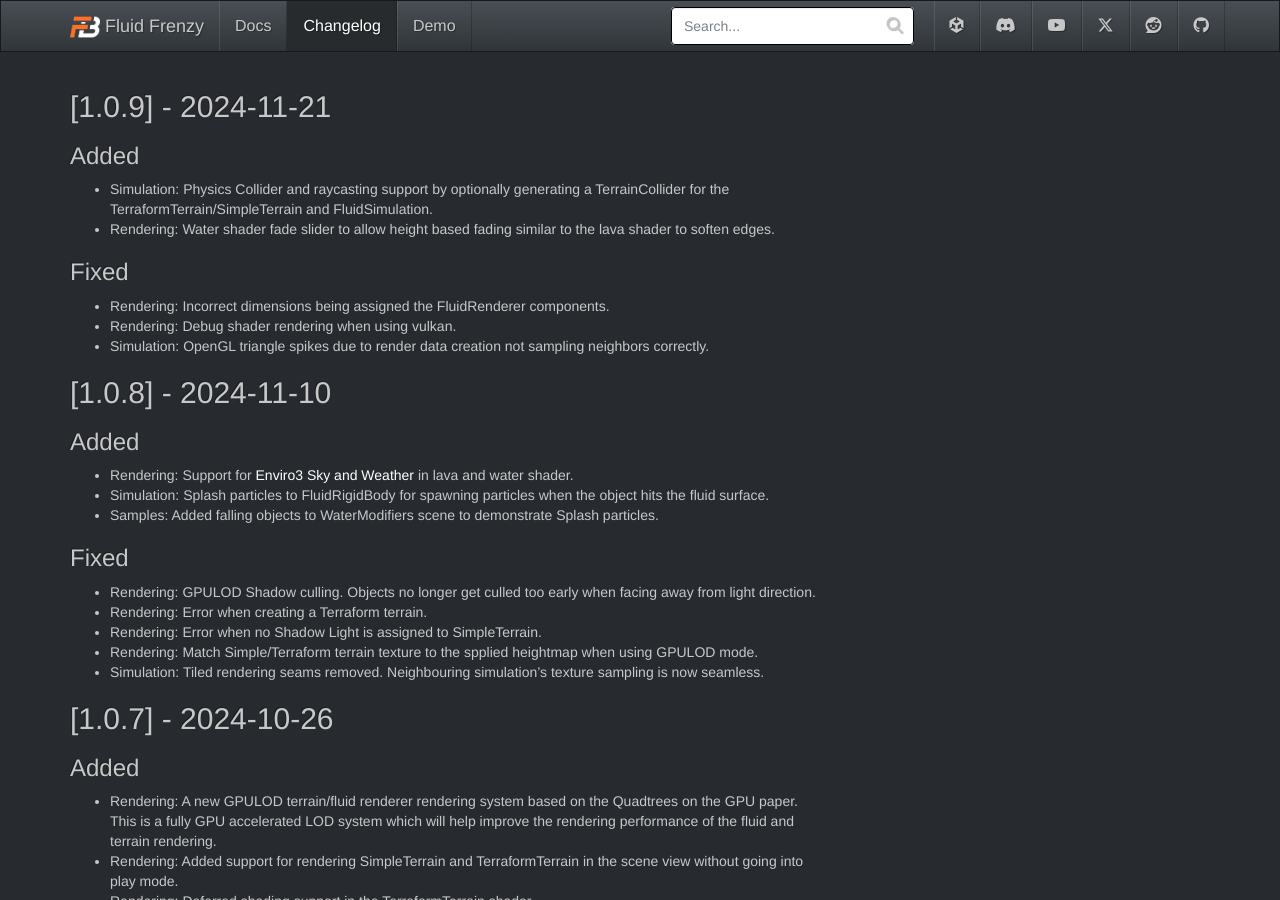
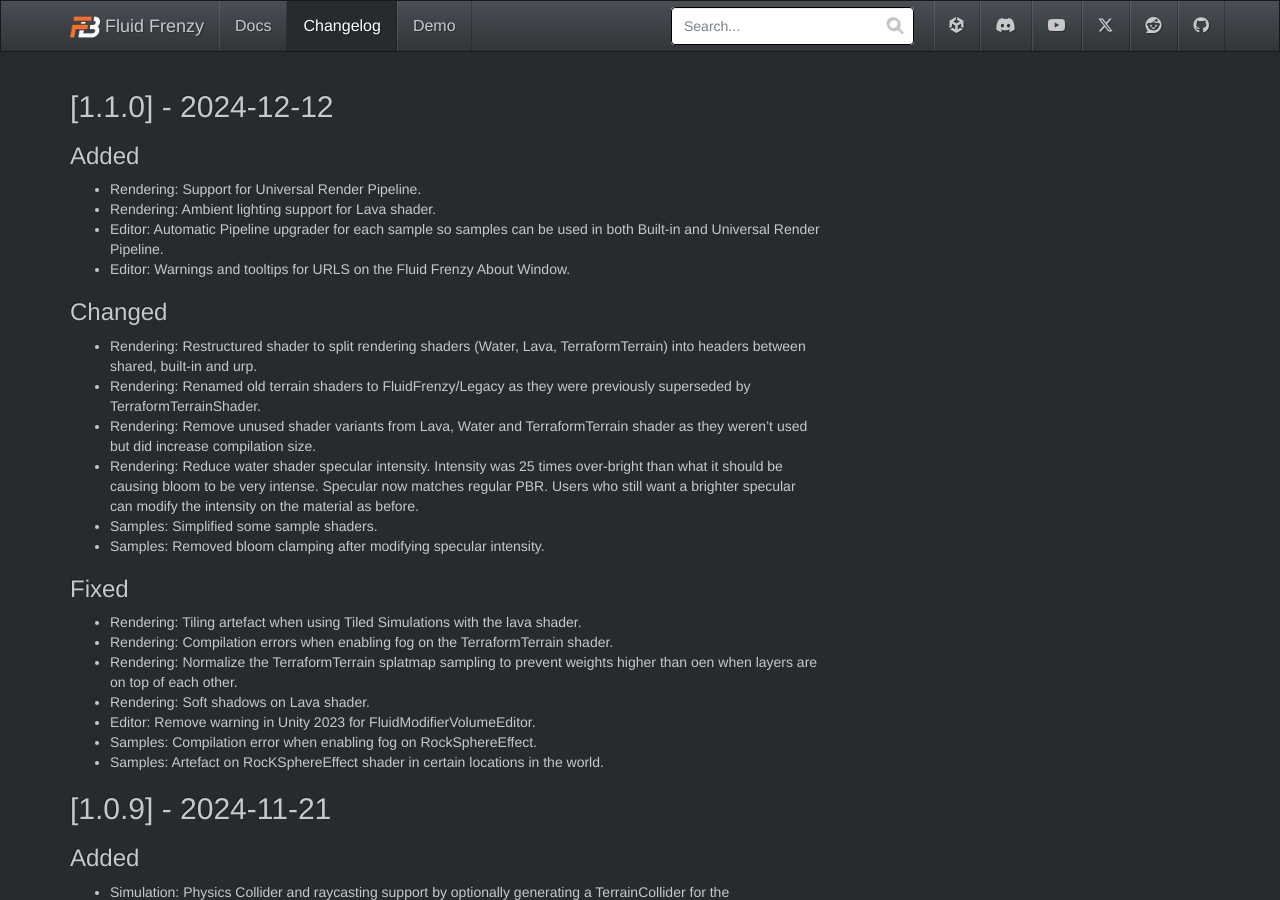
Before and after one commit to FrenzyByte/fluidfrenzy, a Jekyll site: the page built from _changelog/index.md, in a window 1280 px wide and 900 px high. Built offline with Jekyll 4.4.1, drawn with Linux system fonts in a browser that asks for light colours.

Commit message:
v1.1.0 changelog

```diff
--- a/_changelog/index.md
+++ b/_changelog/index.md
@@ -3,6 +3,31 @@ title: Changelog
 permalink: /changelog/index/
 redirect_from: /changelog/index.html
 ---
+
+## [1.1.0] - 2024-12-12
+
+### Added
+- Rendering: Support for Universal Render Pipeline.
+- Rendering: Ambient lighting support for Lava shader.
+- Editor: Automatic Pipeline upgrader for each sample so samples can be used in both Built-in and Universal Render Pipeline.
+- Editor: Warnings and tooltips for URLS on the Fluid Frenzy About Window.
+
+### Changed
+- Rendering: Restructured shader to split rendering shaders (Water, Lava, TerraformTerrain) into headers between shared, built-in and urp.
+- Rendering: Renamed old terrain shaders to FluidFrenzy/Legacy as they were previously superseded by TerraformTerrainShader.
+- Rendering: Remove unused shader variants from Lava, Water and TerraformTerrain shader as they weren't used but did increase compilation size.
+- Rendering: Reduce water shader specular intensity. Intensity was 25 times over-bright than what it should be causing bloom to be very intense. Specular now matches regular PBR. Users who still want a brighter specular can modify the intensity on the material as before.
+- Samples: Simplified some sample shaders.
+- Samples: Removed bloom clamping after modifying specular intensity.
+
+### Fixed
+- Rendering: Tiling artefact when using Tiled Simulations with the lava shader.
+- Rendering: Compilation errors when enabling fog on the TerraformTerrain shader.
+- Rendering: Normalize the TerraformTerrain splatmap sampling to prevent weights higher than oen when layers are on top of each other.
+- Rendering: Soft shadows on Lava shader.
+- Editor: Remove warning in Unity 2023 for FluidModifierVolumeEditor.
+- Samples: Compilation error when enabling fog on RockSphereEffect.
+- Samples: Artefact on RocKSphereEffect shader in certain locations in the world.
 
 ## [1.0.9] - 2024-11-21
 
```
